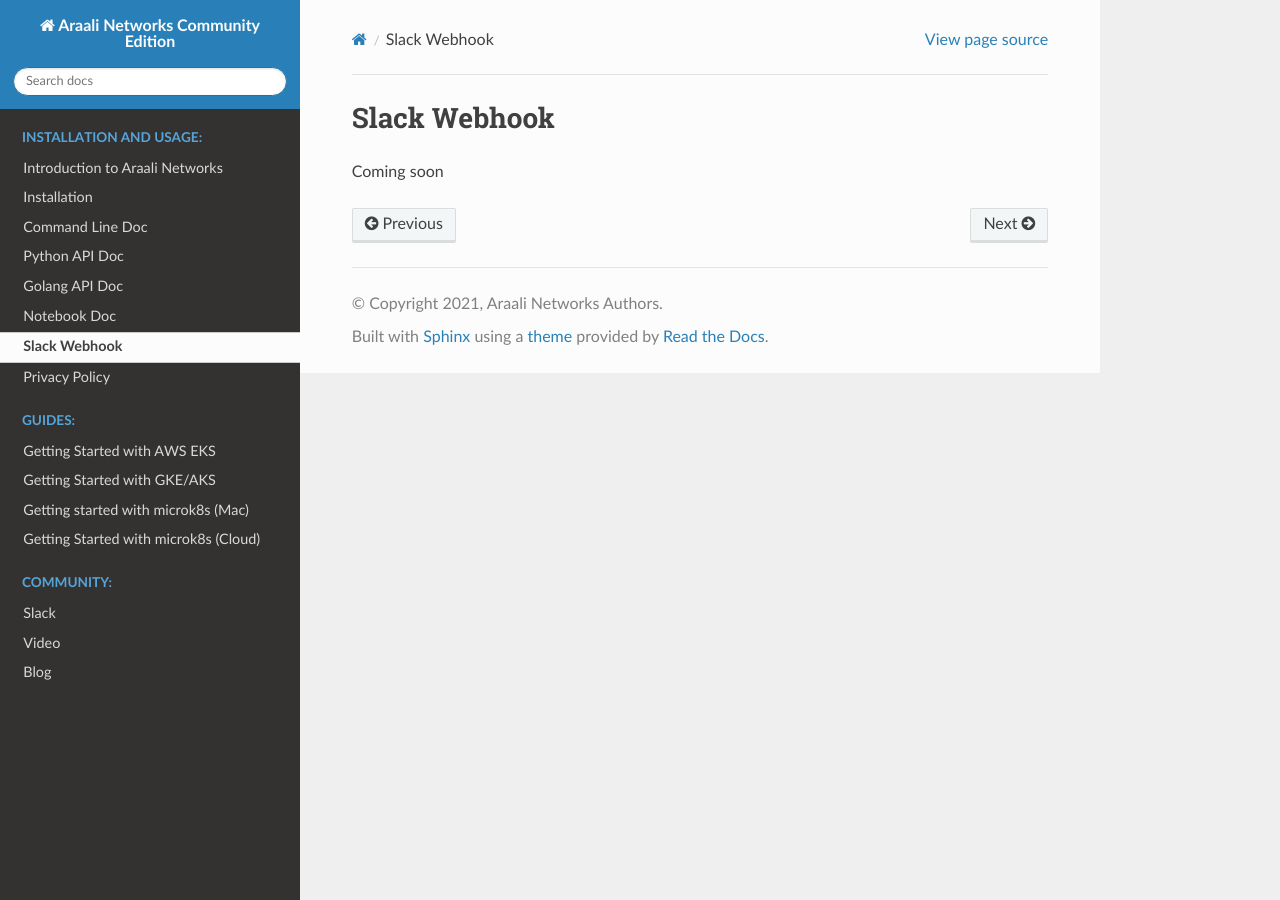
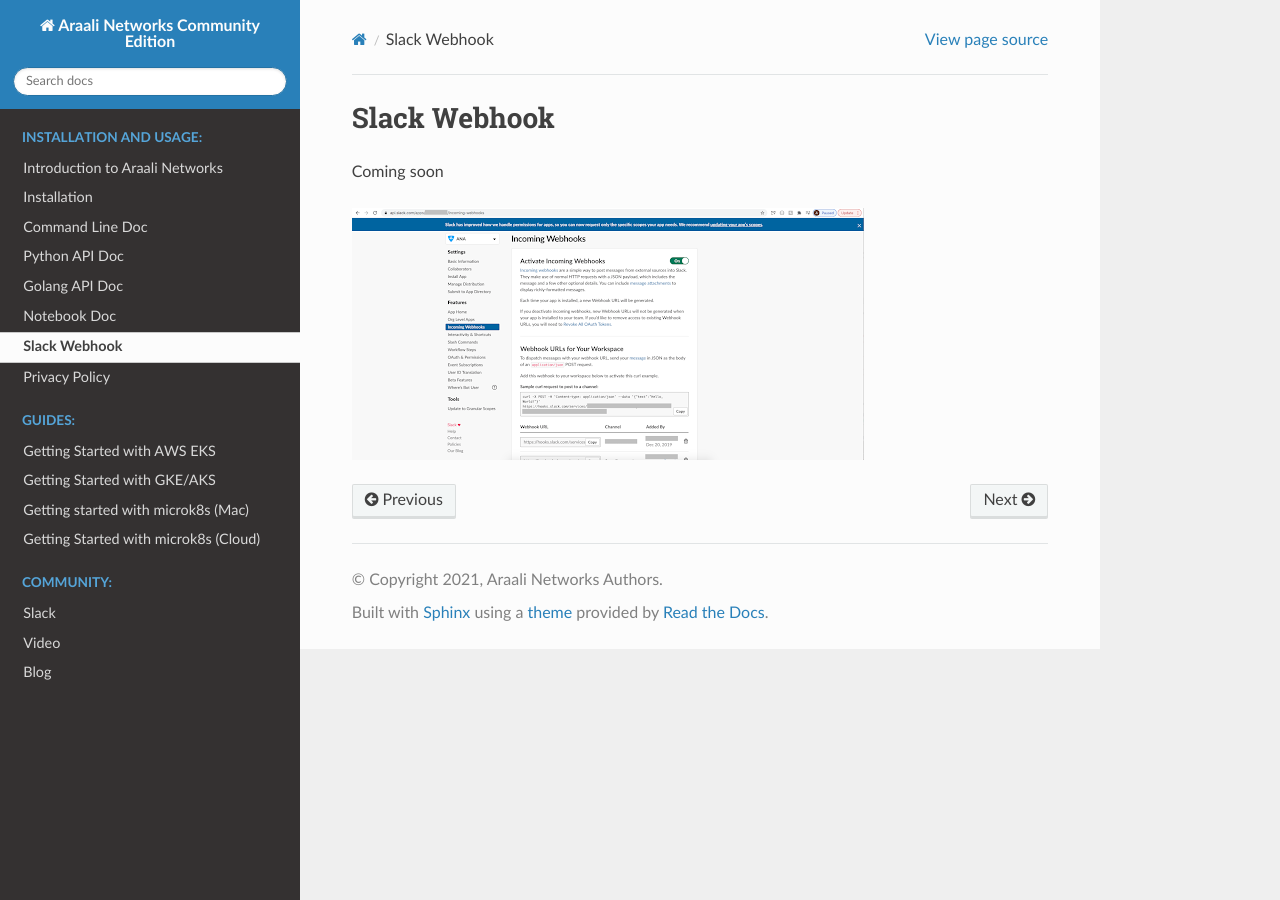
Before and after one commit to araalinetworks/api, a Sphinx documentation site: the page built from doc/source/araalislackwebhook.rst, in a window 1280 px wide. Built offline with Sphinx 7.4.7 and the Read the Docs theme 2.0.0, drawn with Linux system fonts in a browser that asks for light colours.

Commit message:
added image

```diff
--- a/doc/source/araalislackwebhook.rst
+++ b/doc/source/araalislackwebhook.rst
@@ -1,3 +1,6 @@
 Slack Webhook
 =============
 Coming soon
+
+.. image:: images/slack-webhook.png
+ :alt: Slack Webhook Setup
```
